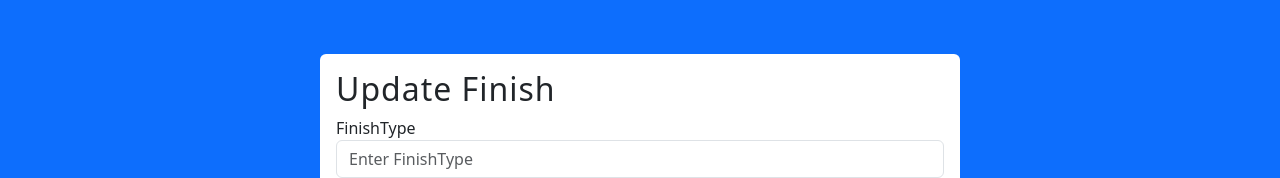
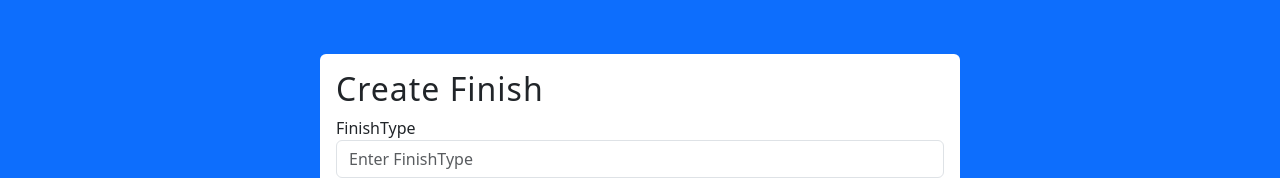
Before and after one commit to AltinBajrami/UFC, a React (Vite) app in the folder client/: page /fightFinish/create in a window 1280 px wide. Shown: the part 298-476 px from the top of the page. Built offline with nearby package versions, Linux system fonts and the light colour scheme; no server answers.

Commit message:
Fixed Typos

```diff
--- a/client/src/App.jsx
+++ b/client/src/App.jsx
@@ -1,4 +1,3 @@
-
 import "./App.css";
 import { RouterProvider, createBrowserRouter } from "react-router-dom";
 import { QueryClient, QueryClientProvider } from "@tanstack/react-query";
@@ -25,6 +24,8 @@ import {
   Fighters,
   UpdateFighter,
   CreateFighter,
+  Athletes,
+  Profile,
   Refer,
   UpdateRefer,
   CreateRefer,
@@ -32,8 +33,7 @@ import {
   CreateQuote,
   UpdateQuote,
   Arena,
-  CreateArena,
-  UpdateArena
+  CreateArena, UpdateArena
 } from "./pages";
 import CreateFight from "./pages/fights/CreateFight";
 import UpdateFight from "./pages/fights/UpdateFight";
@@ -48,6 +48,7 @@ import { loader as WeightClassLoader } from "./pages/weightClasses/WeightClasses
 import { loader as UpdateWeightClassLoader } from "./pages/weightClasses/UpdateWeightClasses";
 import { action as UpdateWeightClassAction } from "./pages/weightClasses/UpdateWeightClasses";
 import { action as CreateWeightClassAction } from "./pages/weightClasses/CreateWeightClasses";
+import { loader as ProfileLoader } from "./pages/users/Profile";
 
 import { loader as ReferLoader } from './pages/refer/Refer'
 import { loader as UpdateReferLoader } from './pages/refer/UpdateRefer'
@@ -192,6 +193,15 @@ const router = createBrowserRouter([
         element: <UpdateRanked />,
       },
       {
+        path: "athletes",
+        element: <Athletes />,
+      },
+      {
+        path: "profile",
+        element: <Profile />,
+        loader: ProfileLoader(queryClient)
+      },
+      {
         path: 'fighters/create',
         element: <CreateFighter />,
       },
@@ -246,11 +256,10 @@ const router = createBrowserRouter([
         path: 'arena/update/:id',
         element: <UpdateArena />,
         loader: UpdateArenaLoader(queryClient),
-        action: UpdateArenaAction(queryClient),
-      },
+        action: UpdateArenaAction(queryClient)
+      }
     ]
-  }
-])
+  }])
 
 function App() {
   return (
--- a/client/src/pages/CreateFightFinish.jsx
+++ b/client/src/pages/CreateFightFinish.jsx
@@ -23,7 +23,7 @@ const CreateFightFinish = () => {
         <div className='d-flex vh-100 bg-primary justify-content-center align-items-center'>
             <div className='w-50 bg-white rounded p-3'>
                 <form onSubmit={Create}>
-                    <h2>Update Finish</h2>
+                    <h2>Create Finish</h2>
                     <div className='mb-2'>
                         <label htmlFor="">FinishType</label>
                         <input type="text" placeholder="Enter FinishType" className="form-control"
--- a/client/src/pages/authPages/Login.jsx
+++ b/client/src/pages/authPages/Login.jsx
@@ -24,6 +24,7 @@ const Login = () => {
             removeUser();
             setValues({ email: '', password: '' })
             toast.error(error?.response?.data?.msg);
+            console.log(error);
         }
     }
     const handleChange = (e) => {
```
Also changed, not shown: 1 other file (tests, documents, lock files or other folders).
